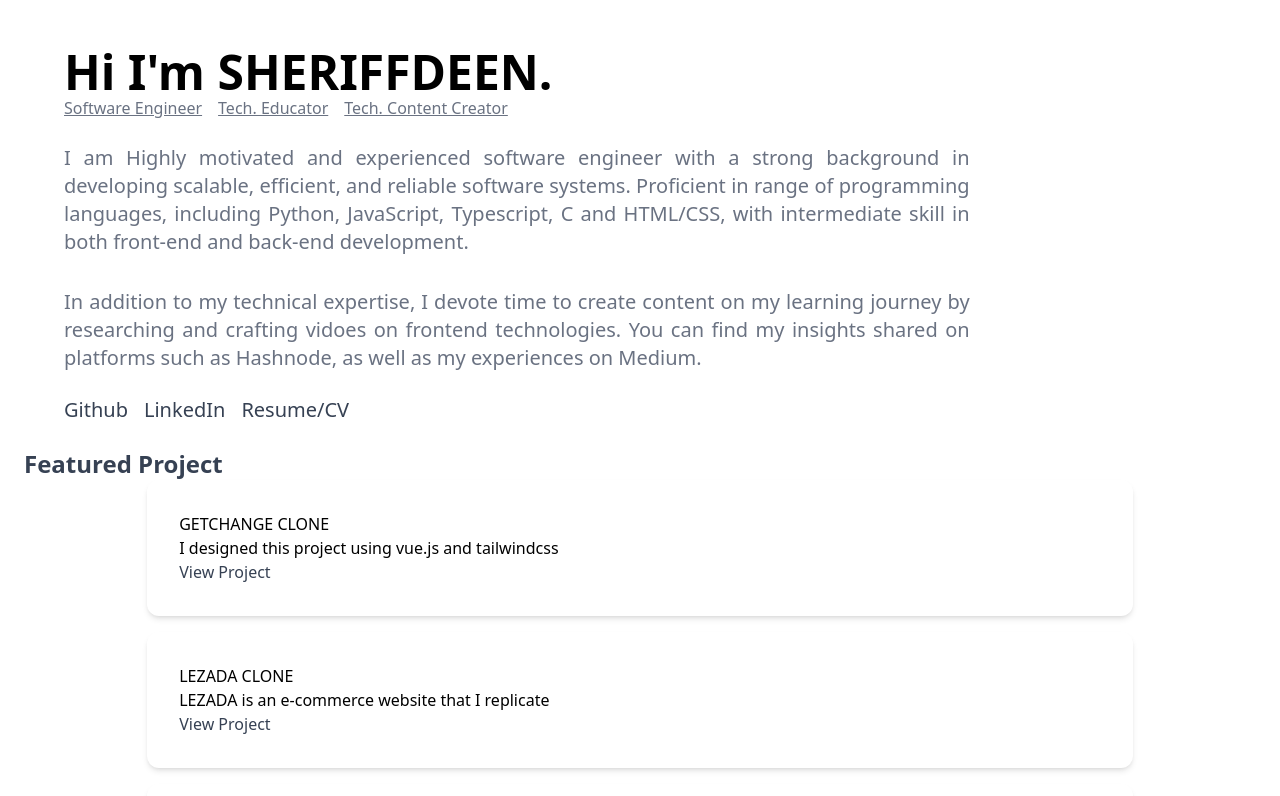
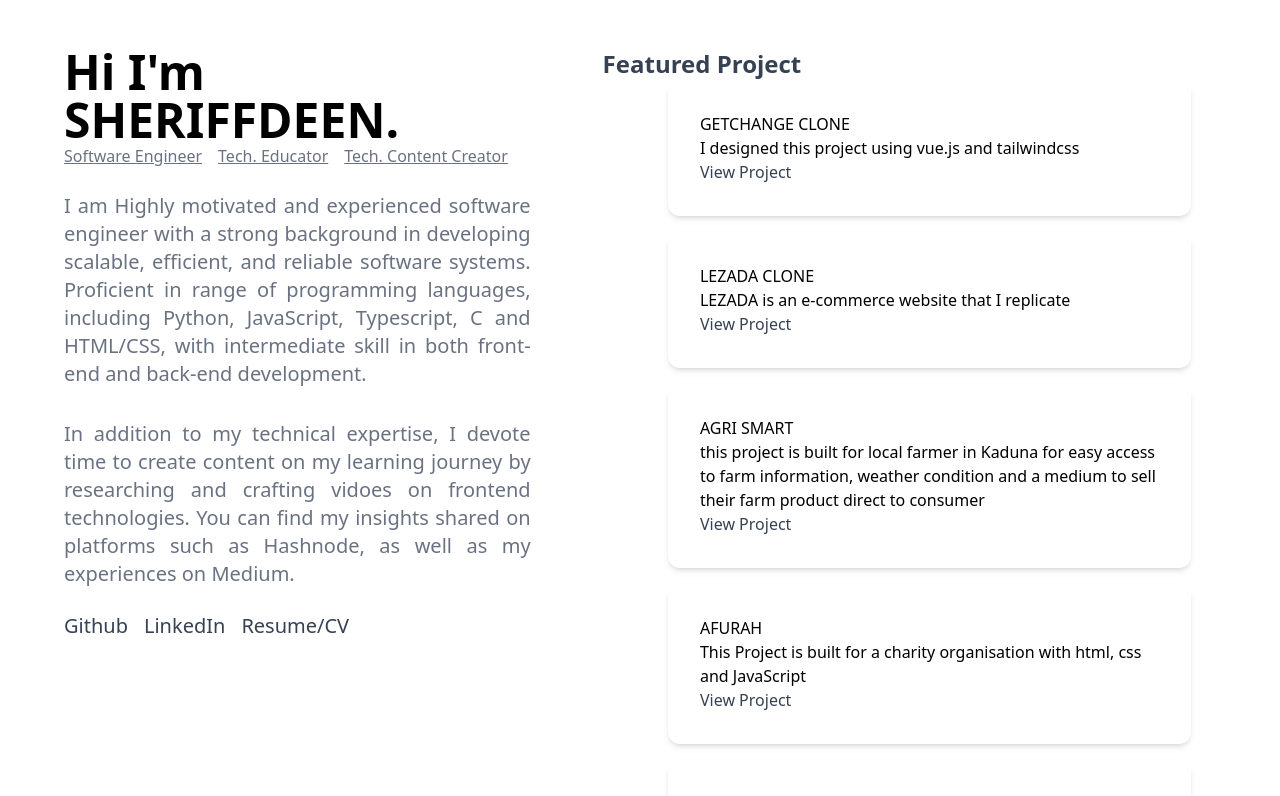
Before and after one commit to MSHERIFF2/Portfolio, a React (Vite) app: page / in a window 1280 px wide. Shown: the top 796 px of the page. Built offline with nearby package versions, Linux system fonts and the light colour scheme.

Commit message:
refactor

```diff
--- a/src/components/body.jsx
+++ b/src/components/body.jsx
@@ -7,7 +7,7 @@ import skills from "./skill";
 
 function Body() {
   return (
-    <div className=" overflow-y-hidden overflow-x-hidden sticky w-full h-full  flex-col sm:flex gap-x-8  mt-12 px-6">
+    <div className=" overflow-y-hidden overflow-x-hidden sticky w-full h-full sm:flex gap-x-8  mt-12 px-6">
       <section className="w-4/5 sticky sm:px-10">
         <div >
           <h1 className="text-5xl font-bold"> Hi I'm SHERIFFDEEN.</h1>
```
